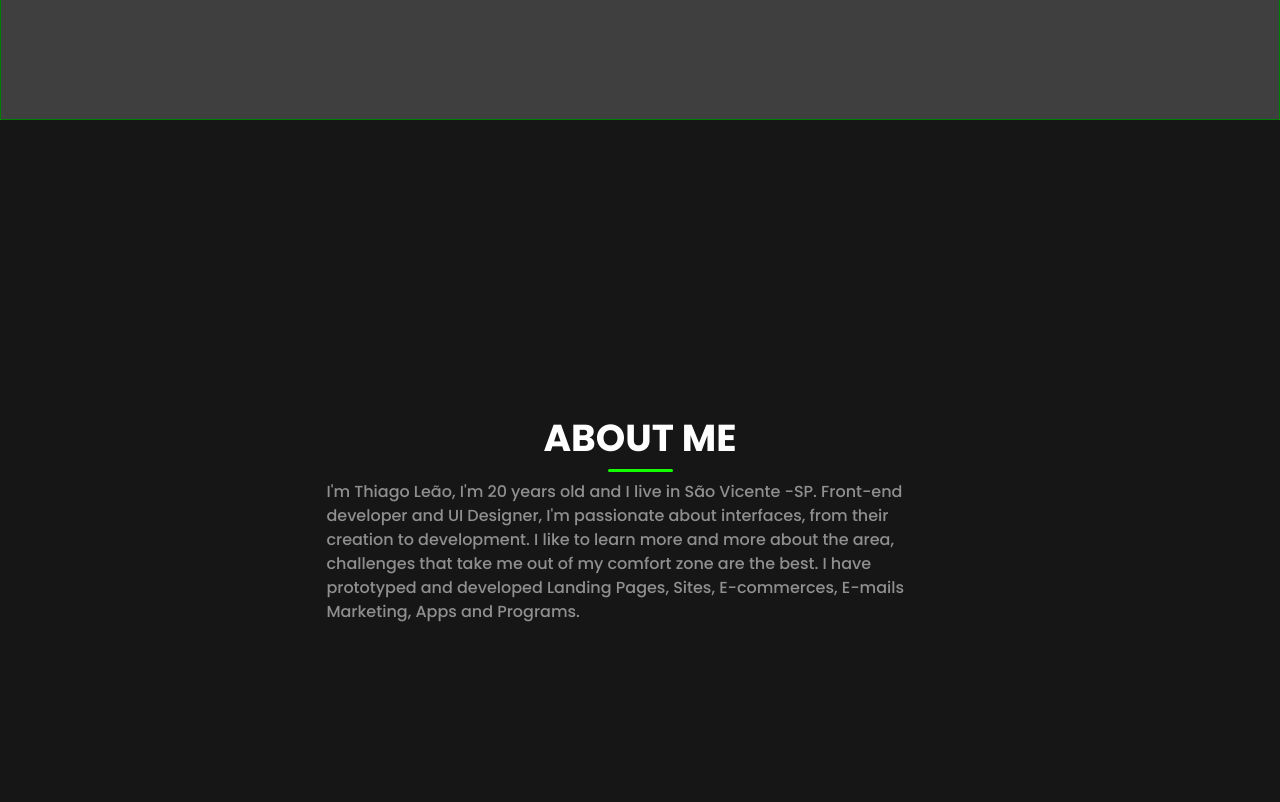
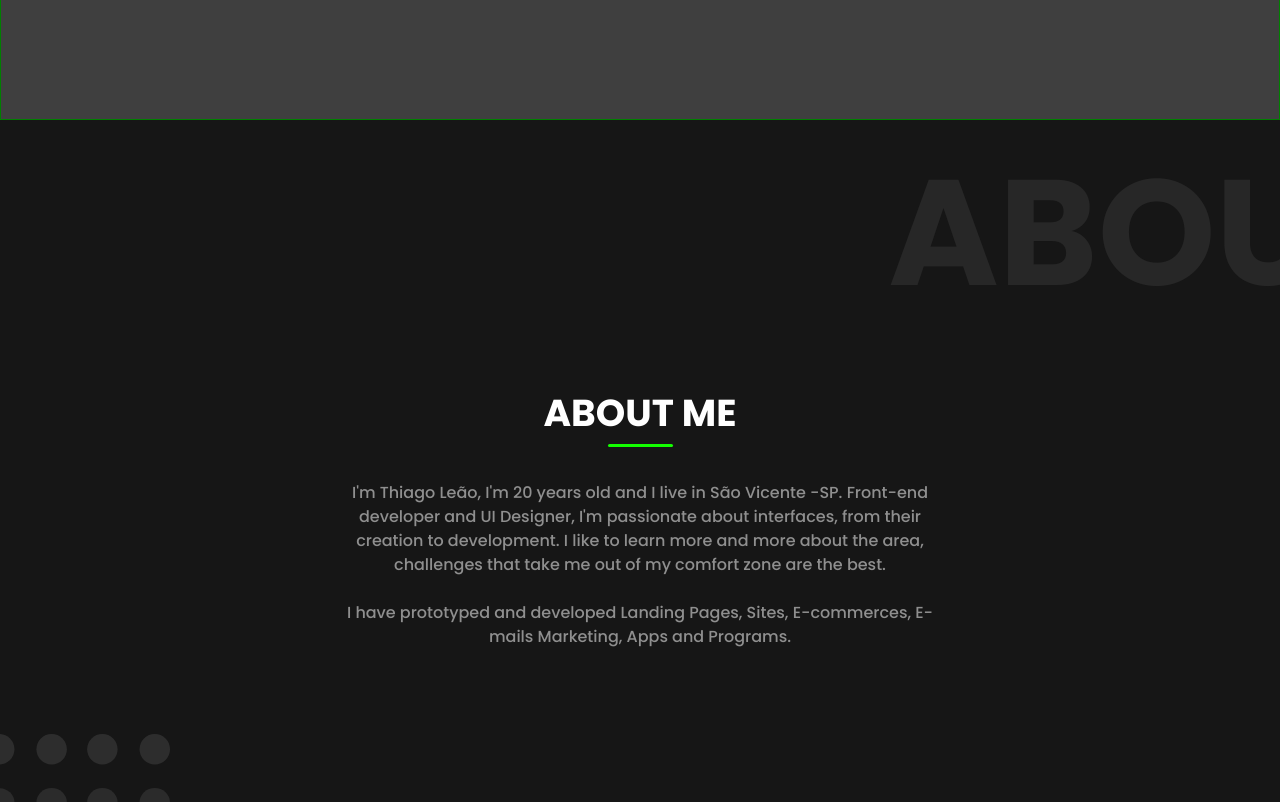
Before and after one commit to dzikriqalampacil/personal-website, a Next.js app: page / in a window 1280 px wide. Shown: the part 680-1482 px from the top of the page. Built offline with nearby package versions, Linux system fonts and the light colour scheme.

Commit message:
feat: fix about page

```diff
--- a/ui/component/About/index.jsx
+++ b/ui/component/About/index.jsx
@@ -1,17 +1,21 @@
-import { Box, Text, VStack, Heading } from '@chakra-ui/react'
+import { Box, Text, VStack, Heading, Image } from '@chakra-ui/react'
 import React from 'react'
 
 function About() {
     return (
-        <VStack bg={'#161616'} minH='100vh' justifyContent={'center'}>
+        <VStack bg={'#161616'} minH='100vh' justifyContent={'center'} position={'relative'} overflow='hidden'>
+            <Text fontWeight={700} color={'#272727'} fontSize={'150px'} position={'absolute'} right='-130' top='0'>
+                ABOUT
+            </Text>
+            <Image src={'/assets/balls.svg'} position={'absolute'} left='0' bottom='0' />
             <Heading fontWeight={700} color={'white'} fontSize={'37.5px'}>
                 ABOUT ME
             </Heading>
             <Box bg='brand.green' height={'3px'} width='65px' borderRadius={'10px'} />
-            <Text fontWeight={500} color={'#8F8F8F'} w={'49%'}>
+            <Text fontWeight={500} color={'#8F8F8F'} w={'49%'} pt='26px' textAlign={'center'}>
                 I'm Thiago Leão, I'm 20 years old and I live in São Vicente -SP.
                 Front-end developer and UI Designer, I'm passionate about interfaces, from their creation to development. I like to learn more and more about the area, challenges that take me out of my comfort zone are the best.
-
+                <br /><br />
                 I have prototyped and developed Landing Pages, Sites, E-commerces, E-mails Marketing, Apps and Programs.
             </Text>
         </VStack>
```
Also changed, not shown: public/assets/balls.svg (added).
